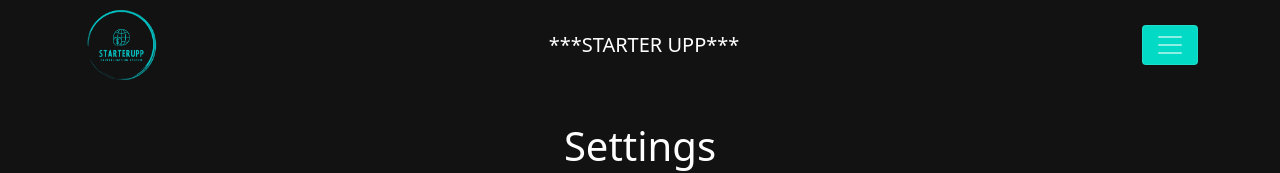
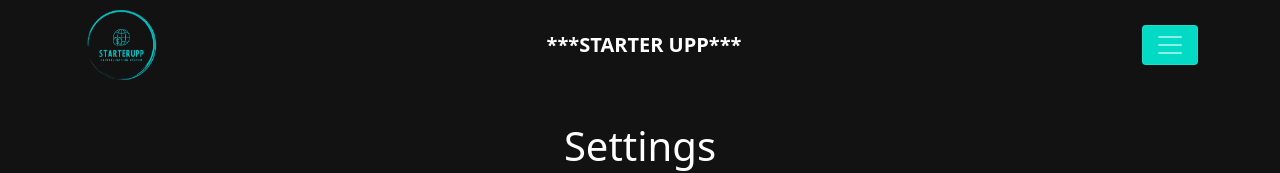
Before and after one commit to B08waffles/starter-upp-react-front-end, a React (Vite) app: page /settings in a window 1280 px wide. Shown: the top 173 px of the page. Built offline with nearby package versions, Linux system fonts and the light colour scheme.

Commit message:
Bold text on nav

```diff
--- a/src/components/LeNavBar.tsx
+++ b/src/components/LeNavBar.tsx
@@ -42,7 +42,7 @@
         <Container>
           <Image src={require('../../public/images/logo.png')} style={{maxWidth: '80px'}} />
           <Navbar.Brand as={Link} to="/">
-            ***STARTER UPP***
+            <b>***STARTER UPP***</b>
           </Navbar.Brand>
           <Navbar.Toggle aria-controls="basic-navbar-nav" />
           <Navbar.Collapse id="basic-navbar-nav">
--- a/src/components/LeSettings.tsx
+++ b/src/components/LeSettings.tsx
@@ -61,6 +61,7 @@
       <br/>
       <br/>
       <br/>
+      <br/>
     </div>
 
   );
```
